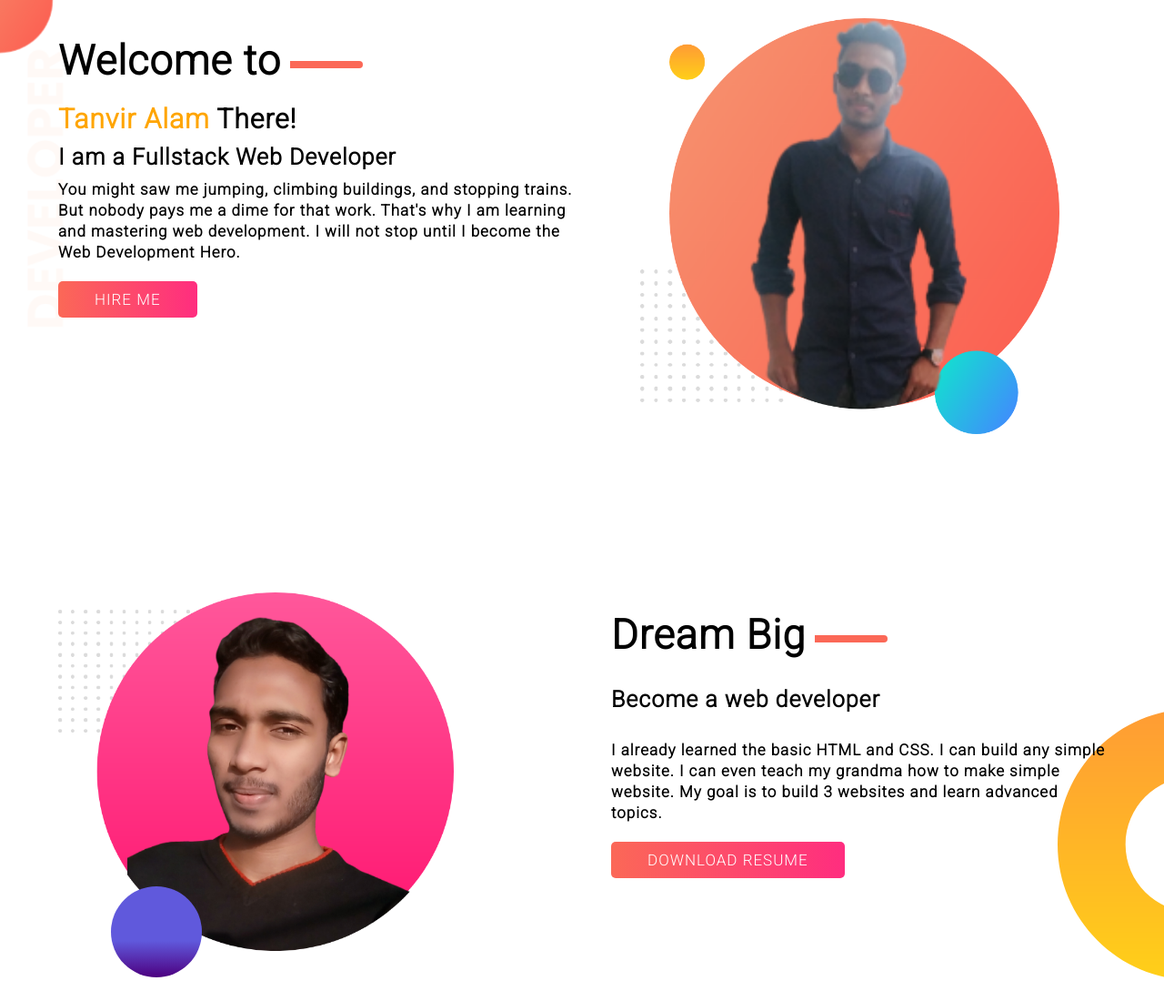
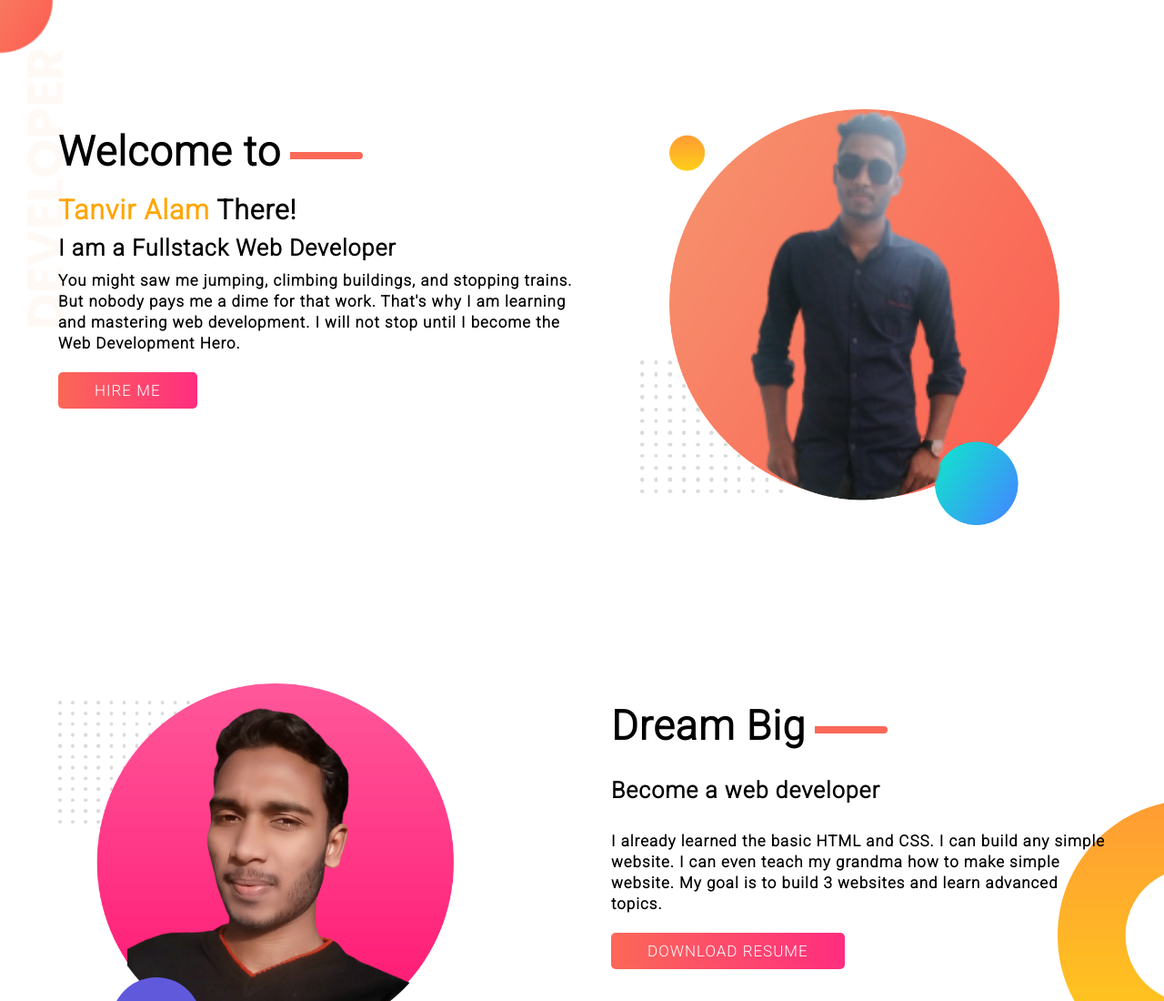
Before and after one commit to Tanvir-Alam625/developer-protfolio, a plain HTML site: page index.html in a window 1280 px wide. Shown: the top 1100 px of the page at 91% size. Drawn offline with Linux system fonts and the light colour scheme.

Commit message:
style file modified

```diff
--- a/style.css
+++ b/style.css
@@ -23,6 +23,9 @@
 }
 .name{
     color: var(--primary-color);
+}
+.banner .half_width{
+    margin-top: 120px;
 }
 .half_width{
     width: 50%;
```
